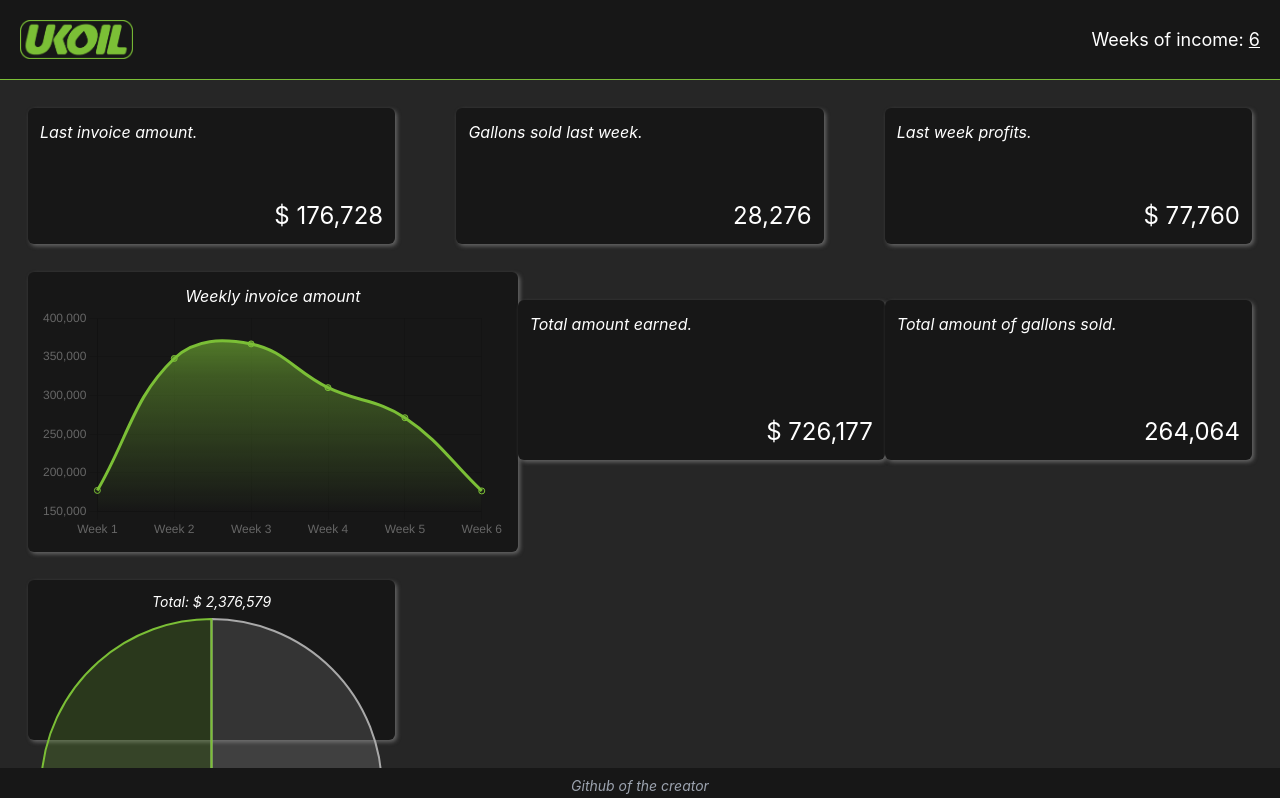
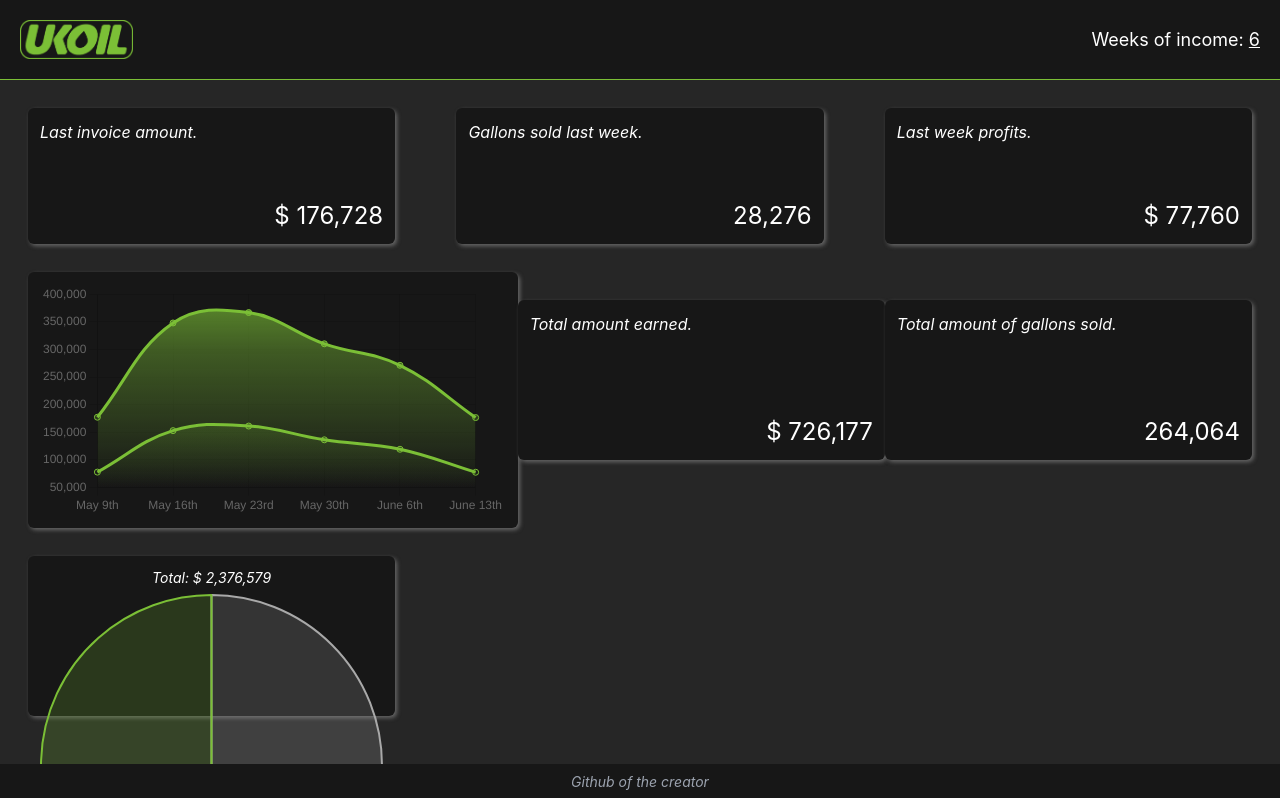
Before and after one commit to KorbenDeSmet/uk-oil, a React (Create React App) app: page / in a window 1280 px wide. Shown: the top 798 px of the page. Built offline with nearby package versions, Linux system fonts and the light colour scheme.

Commit message:
Add(AreaChart.js): Extra line graph, added the date to the x axis and import moment.js

```diff
--- a/package.json
+++ b/package.json
@@ -7,6 +7,7 @@
     "@testing-library/react": "^13.3.0",
     "@testing-library/user-event": "^13.5.0",
     "chart.js": "^3.8.0",
+    "moment": "^2.29.3",
     "react": "^18.1.0",
     "react-chartjs-2": "^4.2.0",
     "react-dom": "^18.1.0",
--- a/src/components/AreaChart.js
+++ b/src/components/AreaChart.js
@@ -1,5 +1,6 @@
 import { Chart as ChartJS } from "chart.js/auto";
 import { Line } from "react-chartjs-2";
+import moment from "moment";
 
 const colors = {
     green: "rgb(123, 191, 54, 0.7)",
@@ -19,10 +20,14 @@ function getGradient(ctx, chartArea) {
 
 const AreaChart = ({ data }) => {
     let label_list = [], invoice_amount_list = [];
+
     data.forEach(element => {
-        label_list.push("Week " + element.id);
+        // label_list.push("Week " + element.id);
+        label_list.push(moment(element.invoice_date).format("MMMM Do"));
         invoice_amount_list.push(element.invoice_amount);
     });
+
+    let profit_list = invoice_amount_list.map(x => Math.ceil((x / 6.25) * 2.75));
 
     const dataset = {
         labels: label_list,
@@ -41,19 +46,33 @@ const AreaChart = ({ data }) => {
                 },
                 pointStyle: "",
             },
+            {
+                label: "Profit amount",
+                data: profit_list,
+                fill: 'start',
+                lineTension: 0.4,
+                borderColor: "rgb(123, 191, 54)",
+                backgroundColor: function (context) {
+                    const chart = context.chart;
+                    const { ctx, chartArea } = chart;
+                    if (!chartArea) return;
+                    return getGradient(ctx, chartArea);
+                },
+                pointStyle: "",
+            },
         ],
     };
 
     const options = {
         responsive: true,
         plugins: {
-            legend: { display: false },
+            legend: { display: false }
         },
+        interaction: { intersect: false }
     };
 
     return (
         <>
-            <div className="mx-auto italic">Weekly invoice amount</div>
             <Line data={dataset} options={options} />
         </>
     )
```
